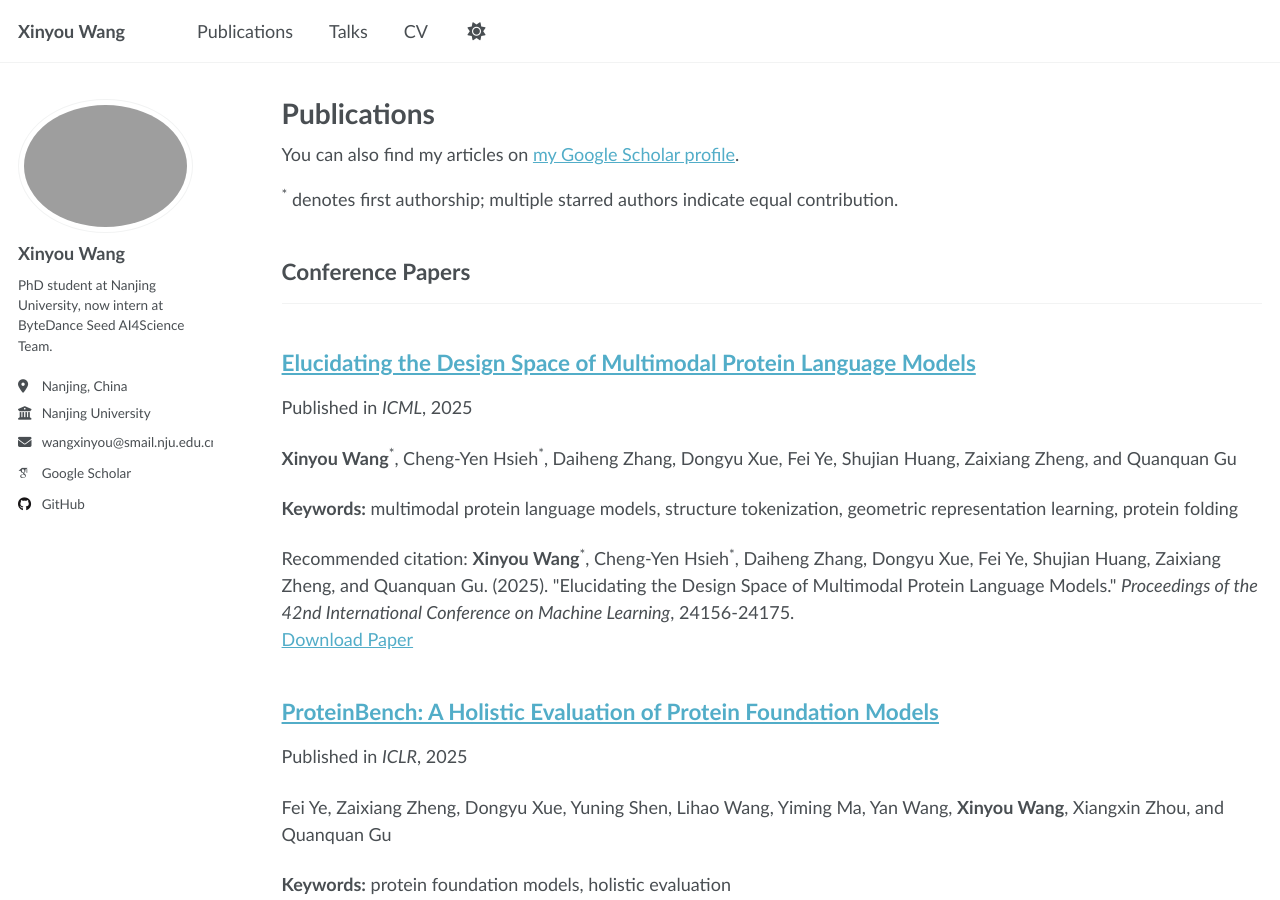
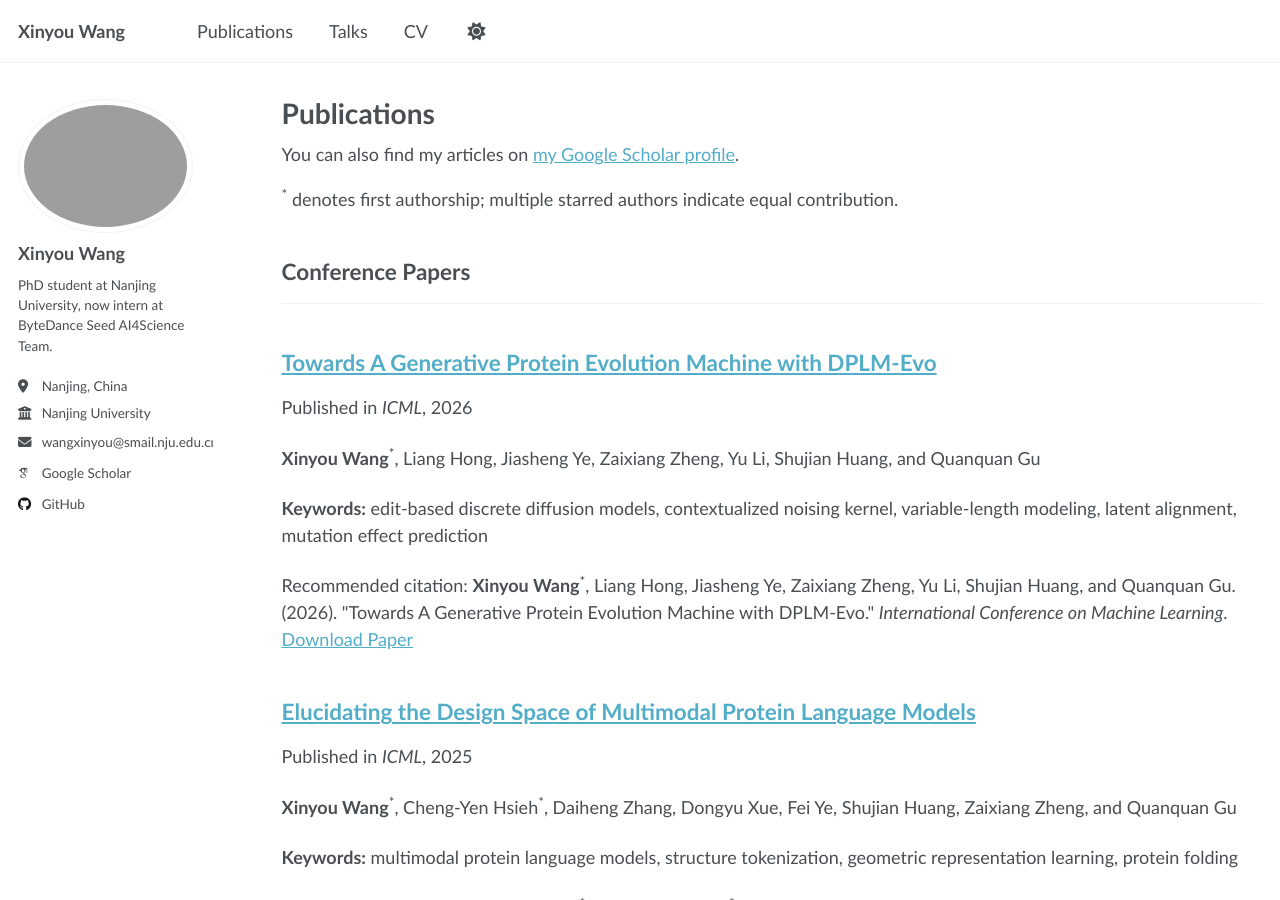
Before and after one commit to wxy-nlp/wxy-nlp.github.io, a Jekyll site: the page built from _pages/publications.html, in a window 1280 px wide and 900 px high. Built offline with Jekyll 4.4.1, drawn with Linux system fonts in a browser that asks for light colours; some web fonts are replaced.

Commit message:
Update publications with DPLM-Evo

```diff
--- /dev/null
+++ b/_publications/2026-05-01-towards-a-generative-protein-evolution-machine-with-dplm-evo.md
@@ -0,0 +1,14 @@
+---
+title: "Towards A Generative Protein Evolution Machine with DPLM-Evo"
+collection: publications
+category: conferences
+permalink: /publication/2026-05-01-towards-a-generative-protein-evolution-machine-with-dplm-evo
+excerpt: '<strong>Xinyou Wang</strong><sup>&#42;</sup>, Liang Hong, Jiasheng Ye, Zaixiang Zheng, Yu Li, Shujian Huang, and Quanquan Gu'
+date: 2026-05-01
+venue: 'ICML'
+paperurl: 'https://arxiv.org/pdf/2605.00182'
+keywords: ["edit-based discrete diffusion models", "contextualized noising kernel", "variable-length modeling", "latent alignment", "mutation effect prediction"]
+citation: '<strong>Xinyou Wang</strong><sup>&#42;</sup>, Liang Hong, Jiasheng Ye, Zaixiang Zheng, Yu Li, Shujian Huang, and Quanquan Gu. (2026). &quot;Towards A Generative Protein Evolution Machine with DPLM-Evo.&quot; <i>International Conference on Machine Learning</i>.'
+---
+
+DPLM-Evo is an edit-based discrete diffusion protein language model that supports substitutions, insertions, and deletions. It introduces an upsampled latent alignment space for variable-length ins/del modeling, and uses a contextualized noising kernel to learn biologically plausible substitution patterns. DPLM-Evo achieves SOTA single-sequence mutation effect prediction on ProteinGym, while enabling variable-length generation and post-editing of existing proteins.
```
Also changed, not shown: _pages/about.md (+9 -1 lines), _publications/2024-07-21-diffusion-language-models-are-versatile-protein-learners.md (+1 -1 lines).
